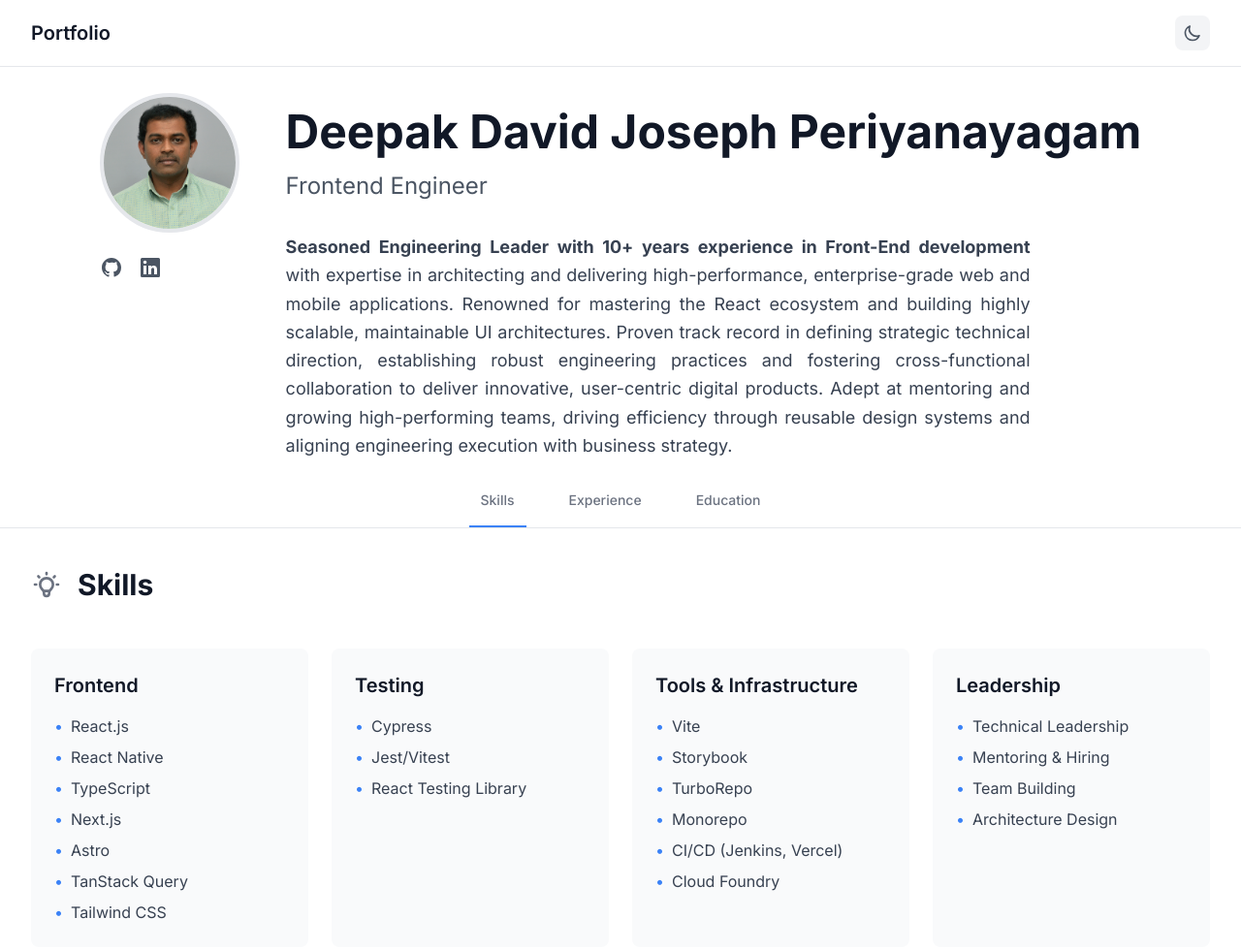
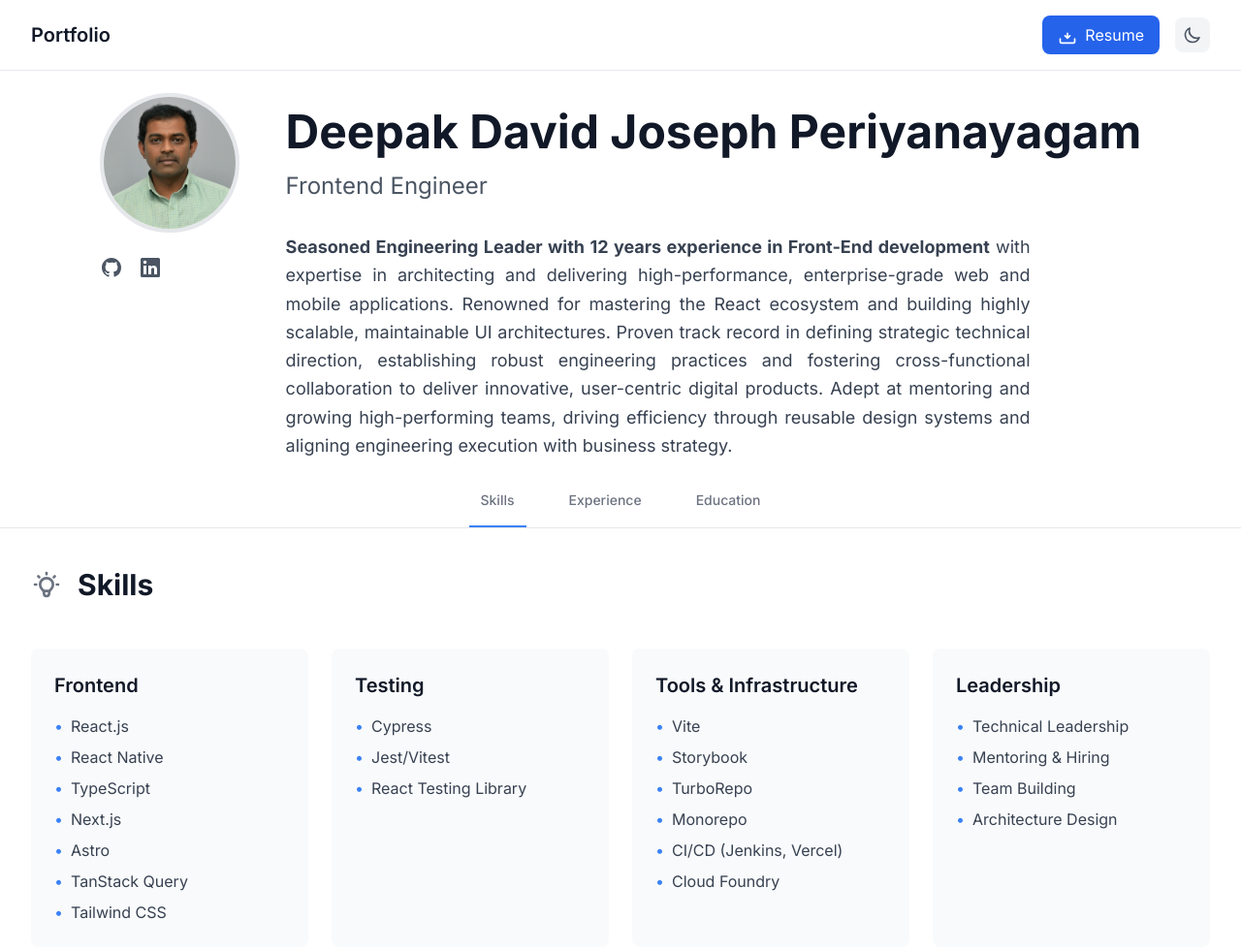
Before and after one commit to dd-jp/portfolio, an Astro site: page / in a window 1280 px wide. Shown: the whole page at 97% size. Built offline with nearby package versions, Linux system fonts and the light colour scheme; Astro itself is replaced by a stand-in of ours.

Commit message:
Download resume option

```diff
--- a/src/components/Header.astro
+++ b/src/components/Header.astro
@@ -7,6 +7,16 @@
          class="text-xl font-semibold text-gray-900 dark:text-white hover:text-gray-600 dark:hover:text-gray-300 transition-colors cursor-pointer"
          onclick="window.scrollTo({top: 0, behavior: 'smooth'}); return false;">
         Portfolio
+      </a>
+
+      <div class="flex items-center space-x-4">
+        <a href="/Deepak_David_Resume.pdf"
+           download
+           class="inline-flex items-center px-4 py-2 rounded-lg bg-blue-600 text-white hover:bg-blue-700 transition-colors">
+          <svg class="w-5 h-5 mr-2" fill="none" stroke="currentColor" viewBox="0 0 24 24">
+            <path stroke-linecap="round" stroke-linejoin="round" stroke-width="2" d="M12 10v6m0 0l-3-3m3 3l3-3M3 17v3a2 2 0 002 2h14a2 2 0 002-2v-3" />
+          </svg>
+          Resume
         </a>
 
         <button id="theme-toggle" class="p-2 rounded-lg bg-gray-100 dark:bg-gray-800 text-gray-600 dark:text-gray-300 hover:bg-gray-200 dark:hover:bg-gray-700 transition-colors">
@@ -21,6 +31,7 @@
         </button>
       </div>
     </div>
+  </div>
 </header>
 
 <script>
--- a/src/components/Hero.astro
+++ b/src/components/Hero.astro
@@ -49,7 +49,7 @@ const socialLinks = [
         </h1>
         <h2 class="text-2xl text-gray-600 dark:text-gray-400 mb-8">Frontend Engineer</h2>
         <p class="text-lg text-gray-700 dark:text-gray-300 max-w-3xl leading-relaxed text-justify">
-          <b>Seasoned Engineering Leader with 10+ years experience in Front-End development</b>
+          <b>Seasoned Engineering Leader with 12 years experience in Front-End development</b>
           with expertise in architecting and delivering high-performance, enterprise-grade web and mobile applications.
           Renowned for mastering the React ecosystem and building highly scalable, maintainable UI architectures.
           Proven track record in defining strategic technical direction, establishing robust engineering practices and fostering cross-functional collaboration to deliver innovative, user-centric digital products.
```
Also changed, not shown: .pnp.cjs, .pnp.loader.mjs, 1 other file. Lines whose indentation alone changed are shown as unchanged.
